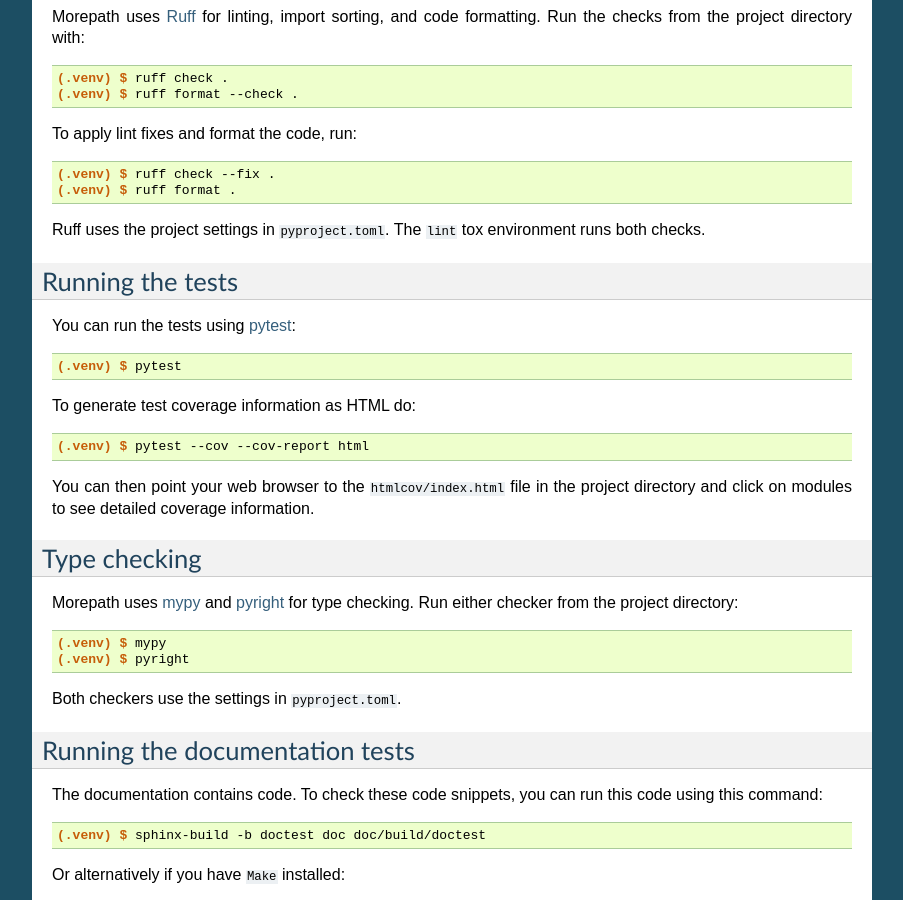
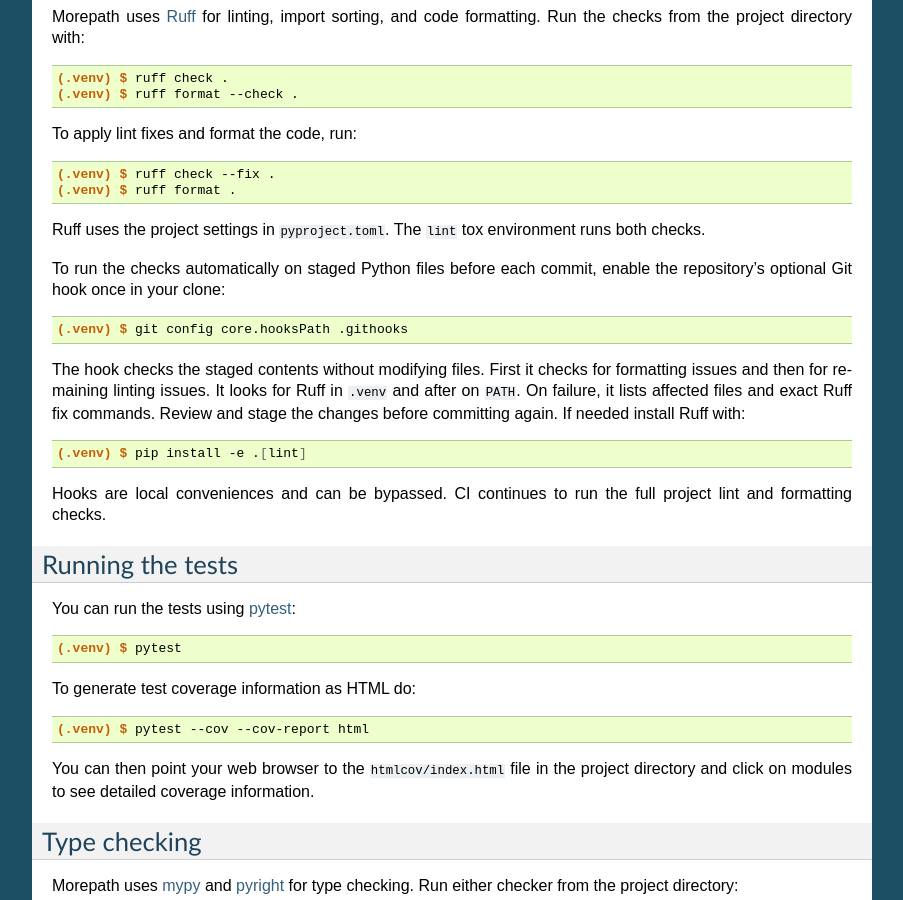
Before and after one commit to morepath/morepath, a Sphinx documentation site: the page built from doc/developing.rst, in a window 1280 px wide and 900 px high, scrolled down 940 px. Shown: the whole window, without its empty margins (198-1101 px from the left). Built offline with Sphinx 7.4.7, drawn with Linux system fonts in a browser that asks for light colours.

Commit message:
chore: add tracked Git pre-commit hook for Ruff checks

```diff
--- a/CHANGES.txt
+++ b/CHANGES.txt
@@ -29,6 +29,8 @@
 * Replace flake8, black, isort, pyupgrade and pre-commit with Ruff_.
 
   .. _Ruff: https://docs.astral.sh/ruff
+
+* Add a tracked Git pre-commit hook for Ruff checks on staged Python files.
 
 * Remove coveralls integration.
 
--- a/doc/developing.rst
+++ b/doc/developing.rst
@@ -66,6 +66,23 @@
 
 Ruff uses the project settings in ``pyproject.toml``. The ``lint`` tox
 environment runs both checks.
+
+To run the checks automatically on staged Python files before each
+commit, enable the repository's optional Git hook once in your clone::
+
+  (.venv) $ git config core.hooksPath .githooks
+
+The hook checks the staged contents without modifying files.
+First it checks for formatting issues and then for remaining linting issues.
+It looks for Ruff in ``.venv`` and after on ``PATH``.
+On failure, it lists affected files and exact Ruff fix commands.
+Review and stage the changes before committing again.
+If needed install Ruff with::
+
+  (.venv) $ pip install -e .[lint]
+
+Hooks are local conveniences and can be bypassed. CI continues to run the full
+project lint and formatting checks.
 
 .. _Ruff: https://docs.astral.sh/ruff/
 
```
Also changed, not shown: 3 other files.
